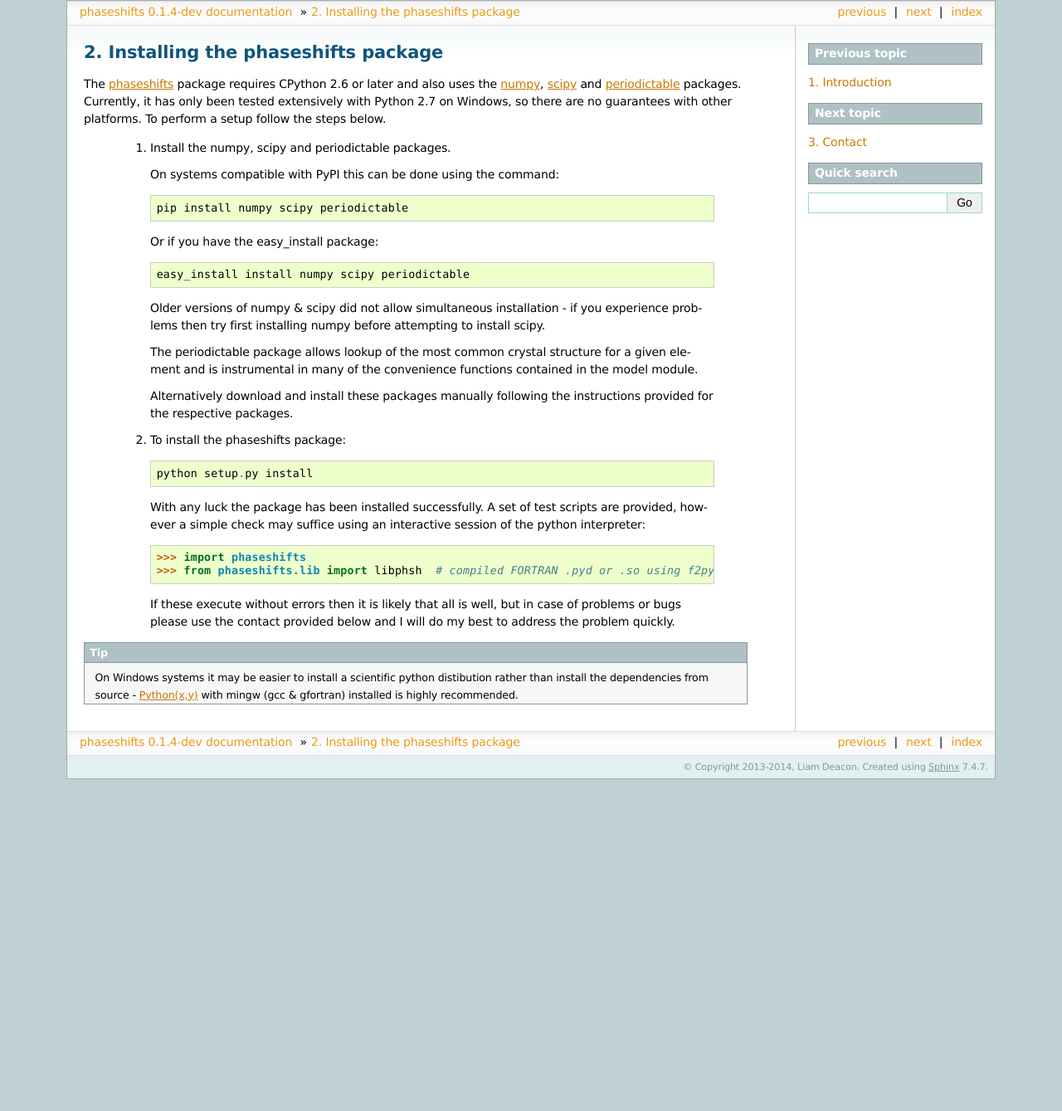
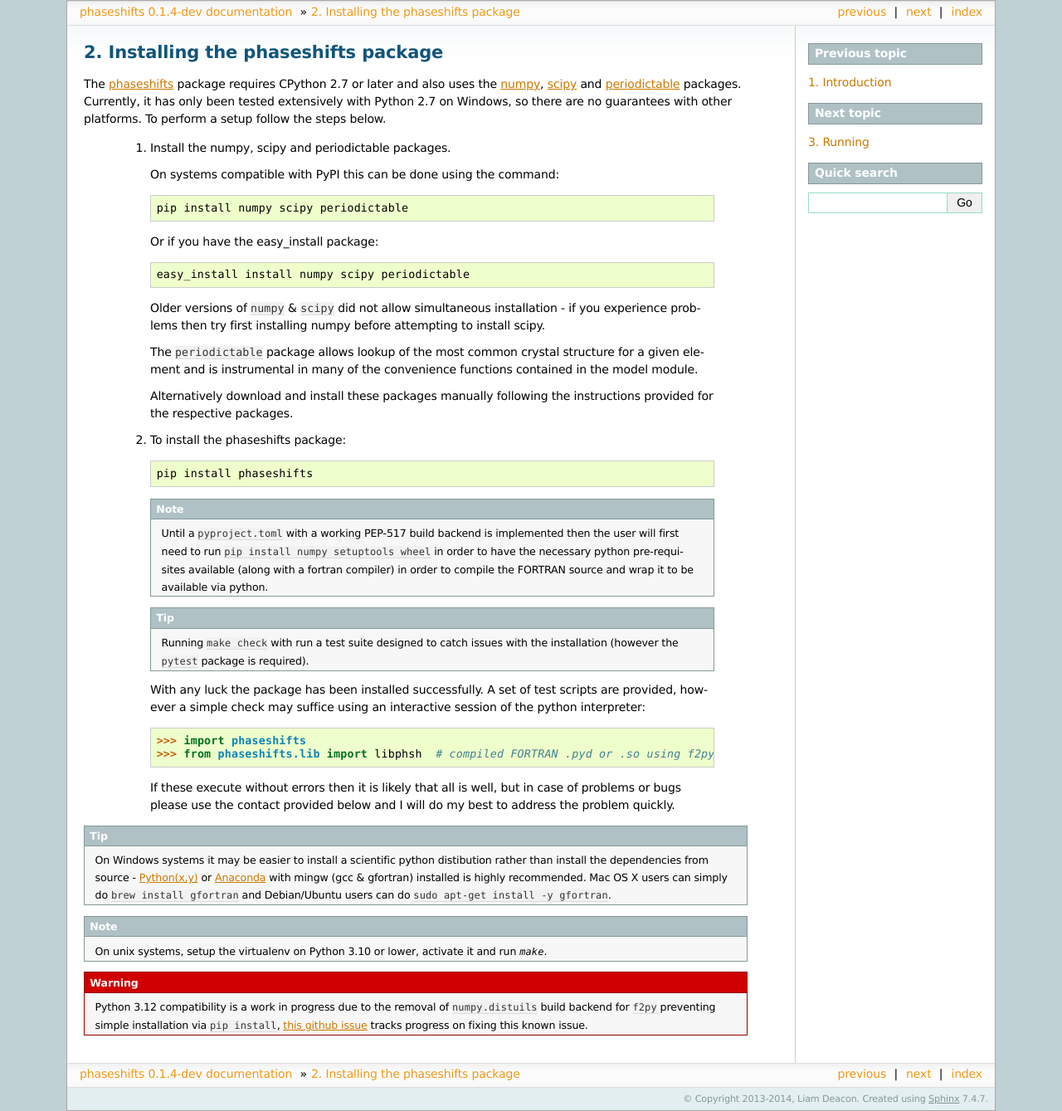
Before and after one commit to Liam-Deacon/phaseshifts, a Sphinx documentation site: the page built from docs/installing_phaseshifts.rst, in a window 1280 px wide. Shown: the whole page at 83% size. Built offline with Sphinx 7.4.7, drawn with Linux system fonts in a browser that asks for light colours; formulas are drawn with MathJax 3; before the commit the page ends 939 px from its top, so only the background shows below that.

```diff
--- a/docs/contact.rst
+++ b/docs/contact.rst
@@ -5,7 +5,8 @@ Contact
 *******
 
 This package is developed/maintained in my spare time so any bug reports, patches,
-or other feedback are very welcome and should be sent to: liam.deacon@diamond.ac.uk
+or other feedback are very welcome!
 
 The project is in the early developmental stages and so anyone who wishes to get
-involved are most welcome (simply contact me using the email above).
+involved are most welcome, go to https://github.com/Liam-Deacon/phaseshifts/issues
+to get started.
--- a/docs/index.rst
+++ b/docs/index.rst
@@ -15,6 +15,7 @@ Contents:
 
    introduction
    installing_phaseshifts
+   running
    contact
    acknowledgements
    scripts
--- a/docs/installing_phaseshifts.rst
+++ b/docs/installing_phaseshifts.rst
@@ -5,7 +5,7 @@ Installing the phaseshifts package
 **********************************
 
 The `phaseshifts <http://https://pypi.python.org/pypi/phaseshifts/>`_ package
-requires CPython 2.6 or later and also uses the `numpy
+requires CPython 2.7 or later and also uses the `numpy
 <http://www.scipy.org/scipylib/download.html>`_, `scipy
 <http://www.scipy.org/scipylib/download.html>`_ and `periodictable
 <http://https://pypi.python.org/pypi/periodictable>`_ packages.
@@ -23,11 +23,11 @@ steps below.
 
       easy_install install numpy scipy periodictable
 
-    Older versions of numpy & scipy did not allow simultaneous installation -
+    Older versions of ``numpy`` & ``scipy`` did not allow simultaneous installation -
     if you experience problems then try first installing numpy before
     attempting to install scipy.
 
-    The periodictable package allows lookup of the most common crystal
+    The ``periodictable`` package allows lookup of the most common crystal
     structure for a given element and is instrumental in many of the
     convenience functions contained in the model module.
 
@@ -36,7 +36,16 @@ steps below.
 
  2. To install the phaseshifts package::
 
-      python setup.py install
+      pip install phaseshifts
+
+    .. note:: Until a ``pyproject.toml`` with a working PEP-517 build backend
+              is implemented then the user will first need to run
+              :code:`pip install numpy setuptools wheel` in order to have the necessary
+              python pre-requisites available (along with a fortran compiler) in order
+              to compile the FORTRAN source and wrap it to be available via python.
+
+    .. tip:: Running ``make check`` with run a test suite designed to catch issues with
+             the installation (however the ``pytest`` package is required).
 
     With any luck the package has been installed successfully. A set of test scripts
     are provided, however a simple check may suffice using an interactive session of
@@ -51,5 +60,14 @@ steps below.
 
 .. tip:: On Windows systems it may be easier to install a scientific python distibution
          rather than install the dependencies from source - `Python(x,y)
-         <http://code.google.com/p/pythonxy>`_ with mingw (gcc & gfortran)
-         installed is highly recommended.
+         <http://code.google.com/p/pythonxy>`_ or
+         `Anaconda <https://www.anaconda.com/download>`_ with mingw (gcc & gfortran)
+         installed is highly recommended. Mac OS X users can simply do ``brew install gfortran``
+         and Debian/Ubuntu users can do ``sudo apt-get install -y gfortran``.
+
+.. note:: On unix systems, setup the virtualenv on Python 3.10 or lower, activate it and run `make`.
+
+.. warning:: Python 3.12 compatibility is a work in progress due to the removal of ``numpy.distuils``
+             build backend for ``f2py`` preventing simple installation via ``pip install``,
+             `this github issue <https://github.com/Liam-Deacon/phaseshifts/issues/8>`_
+             tracks progress on fixing this known issue.
```
Also changed, not shown: README.rst (+17 -4 lines), TODO.rst (+9 -6 lines), docs/running.rst (added, +26 -0 lines).
